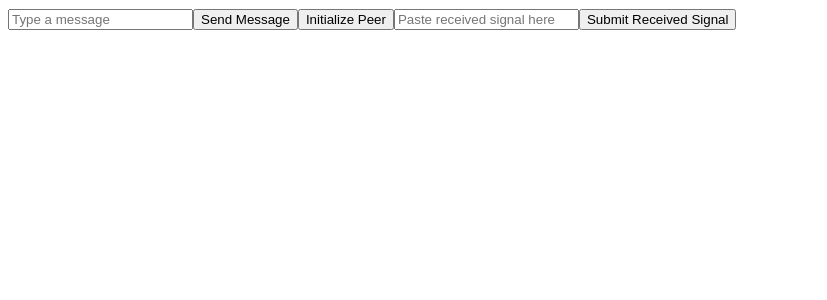
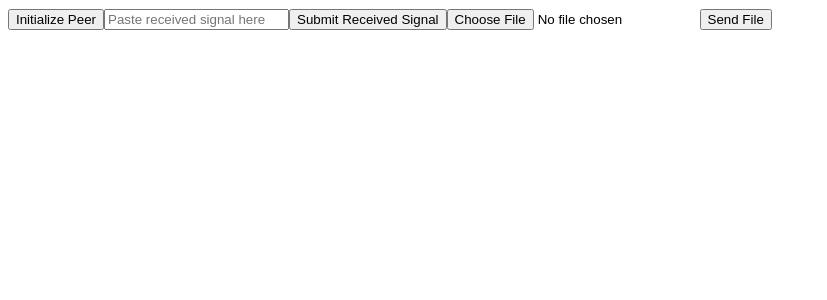
Before and after one commit to Praneeth003/file-transfer, a Next.js app: page /sender in a window 1280 px wide. Shown: the top 300 px of the page, without its empty margins (0-827 px from the left). Built offline with nearby package versions, Linux system fonts and the light colour scheme.

Commit message:
able to send and receive smaller size files

```diff
--- a/src/app/sender/page.tsx
+++ b/src/app/sender/page.tsx
@@ -4,20 +4,9 @@ import { useState } from 'react';
 import SimplePeer from 'simple-peer';
 
 export default function Sender() {
-    const [message, setMessage] = useState('');
     const [peer, setPeer] = useState<SimplePeer.Instance | null>(null);
-    // const [receiverSignal, setReceiverSignal] = useState<RTCSessionDescriptionInit | null>(null);
     const [receivedSignal, setReceivedSignal] = useState('');
-
-    const sendMessage = () => {
-        if (peer && (peer as SimplePeer.Instance & { _channel?: RTCDataChannel })._channel?.readyState === 'open') {
-            console.log('Sending message:', message);
-            peer.send(message);
-            setMessage('');
-        } else {
-            console.log('Peer connection is not established yet or not ready for sending messages');
-        }
-    };
+    const [file, setFile] = useState<File | null>(null);
 
     const initializePeer = () => {
         try {
@@ -25,8 +14,6 @@ export default function Sender() {
 
             newPeer.on('signal', data => {
                 console.log('Send this signal to the receiver: ', JSON.stringify(data));
-                // setReceiverSignal(JSON.stringify(data));
-                // console.log('Send this signal to the receiver: ', receiverSignal);
             });
 
             setPeer(newPeer);
@@ -36,20 +23,56 @@ export default function Sender() {
     };
 
     const handleReceivedSignal = () => {
-        const parsedSignal = JSON.parse(receivedSignal);
+        try {
+            const parsedSignal = JSON.parse(receivedSignal);
+            console.log('Parsed signal:', parsedSignal);
+            if (peer && parsedSignal) {
+                peer.signal(parsedSignal);
+            }
+        } catch (error) {
+            console.error('Error parsing received signal:', error);
+        }
+    };
 
-        if (peer) {
-            peer.signal(parsedSignal);
+    const handleFileChange = (event: React.ChangeEvent<HTMLInputElement>) => {
+        if (event.target.files && event.target.files.length > 0) {
+            setFile(event.target.files[0]);
+        }
+    };
+
+    const sendFile = () => {
+        if (peer && file) {
+            const CHUNK_SIZE = 1024 * 1024;
+            let offset = 0;
+            const reader = new FileReader();
+
+            reader.onload = (event) => {
+                if (event.target && event.target.result) {
+                    peer.send(event.target.result as ArrayBuffer);
+
+                    offset += CHUNK_SIZE;
+
+                    if (offset < file.size) {
+                        reader.readAsArrayBuffer(file.slice(offset, offset + CHUNK_SIZE));
+                    } else {
+                        console.log('File transfer complete.');
+                    }
+                }
+            };
+
+            reader.readAsArrayBuffer(file.slice(0, CHUNK_SIZE));
+        } else {
+            console.log('Select a file and initialize peer connection before sending.');
         }
     };
 
     return (
         <div>
-            <input value={message} onChange={(e) => setMessage(e.target.value)} type="text" placeholder="Type a message" />
-            <button onClick={sendMessage}>Send Message</button>
             <button onClick={initializePeer}>Initialize Peer</button>
             <input value={receivedSignal} onChange={(e) => setReceivedSignal(e.target.value)} type="text" placeholder="Paste received signal here" />
             <button onClick={handleReceivedSignal}>Submit Received Signal</button>
+            <input type="file" onChange={handleFileChange} />
+            <button onClick={sendFile}>Send File</button>
         </div>
     );
 }
```
Also changed, not shown: src/app/receiver/page.tsx (+22 -34 lines).
